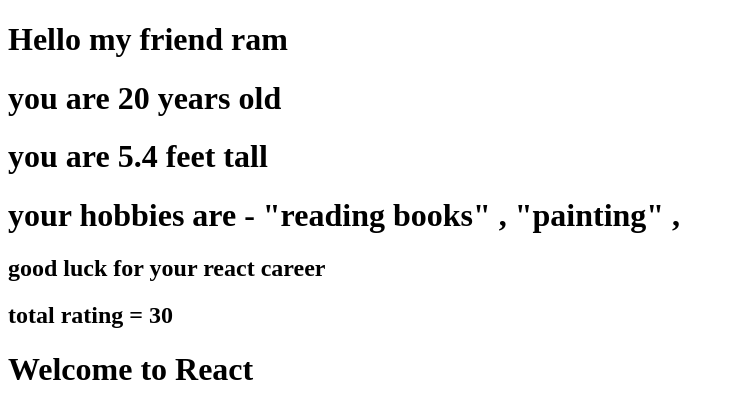
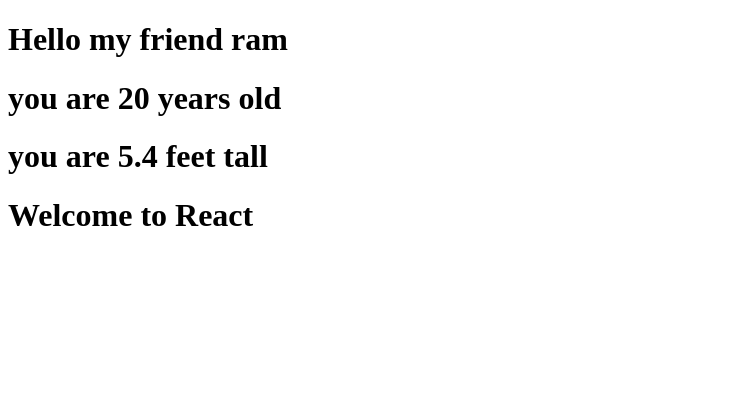
Before and after one commit to PragyanmayeeMoharana101/Practice-series, a React (Vite) app in the folder react/21-12/first-app/: page / in a window 1280 px wide. Shown: the top 418 px of the page, without its empty margins (0-734 px from the left). Built offline with nearby package versions, Linux system fonts and the light colour scheme.

Commit message:
creating and acessing object in component

```diff
--- a/react/21-12/first-app/src/components/Hello.jsx
+++ b/react/21-12/first-app/src/components/Hello.jsx
@@ -1,24 +1,15 @@
-//creating local variables instead of global
+//creating and acessing object in component
 function Hello (){
-    const name = "ram";
-    const age = 20;
-    const height = 5.4;
-    const hobbies = ["reading books", "painting"]
-    function message(){
-        return "good luck for your react career"
+    const student ={
+        name : "ram",
+        age : 20,
+        height: 5.4
     }
     return (
         <>
-        <h1>Hello my friend {name}</h1>
-        <h1>you are {age} years old</h1>
-        <h1>you are {height} feet tall</h1>
-        <h1>your hobbies are -
-            {hobbies.map ((hobby)=>{
-                return <span> "{hobby}" ,</span>
-            })}
-        </h1>
-        <h2>{message()}</h2>
-        <h2>total rating = {20+10}</h2>
+        <h1>Hello my friend {student.name}</h1>
+        <h1>you are {student.age} years old</h1>
+        <h1>you are {student.height} feet tall</h1>
         </>
     )
 }
```
